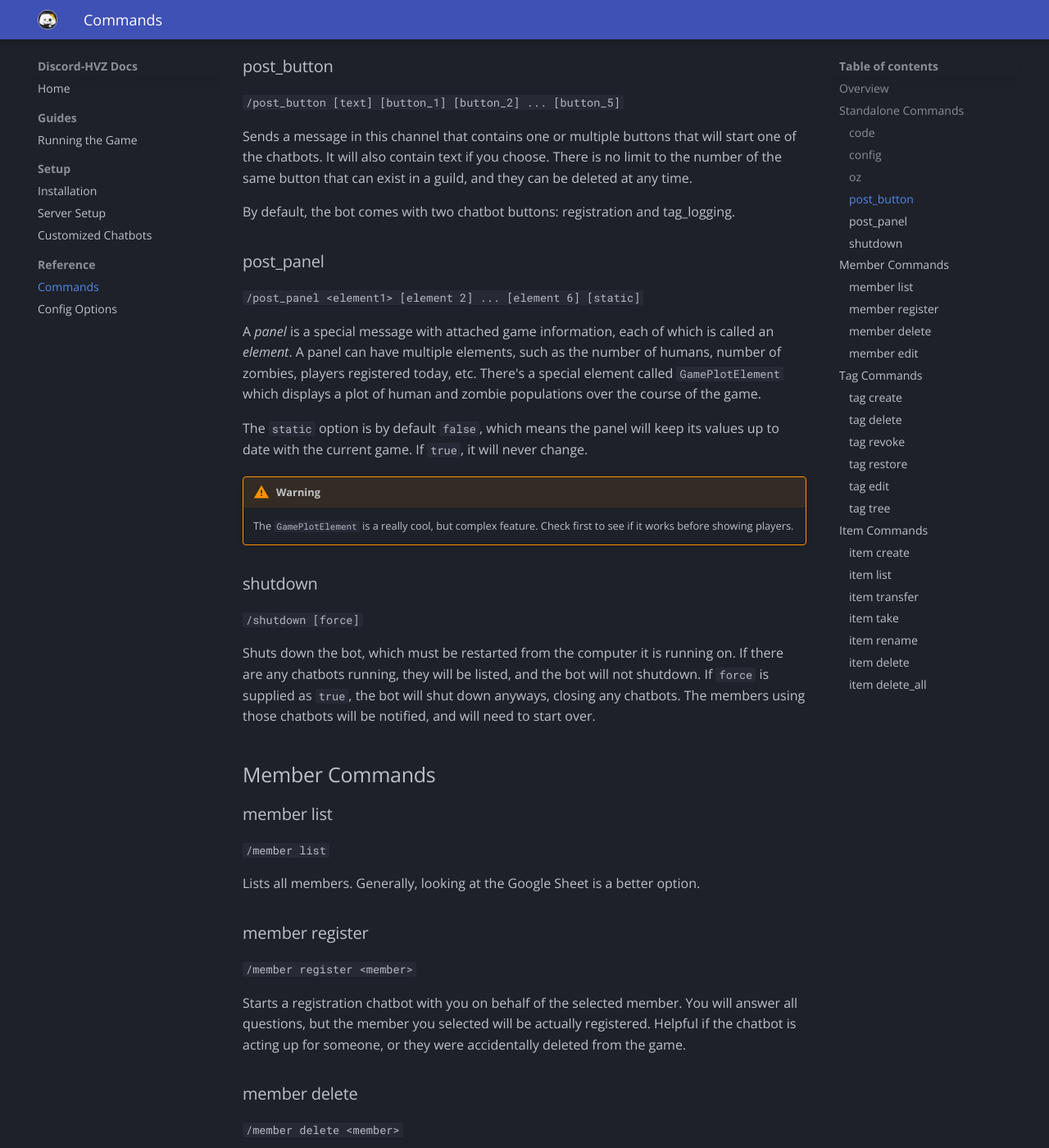
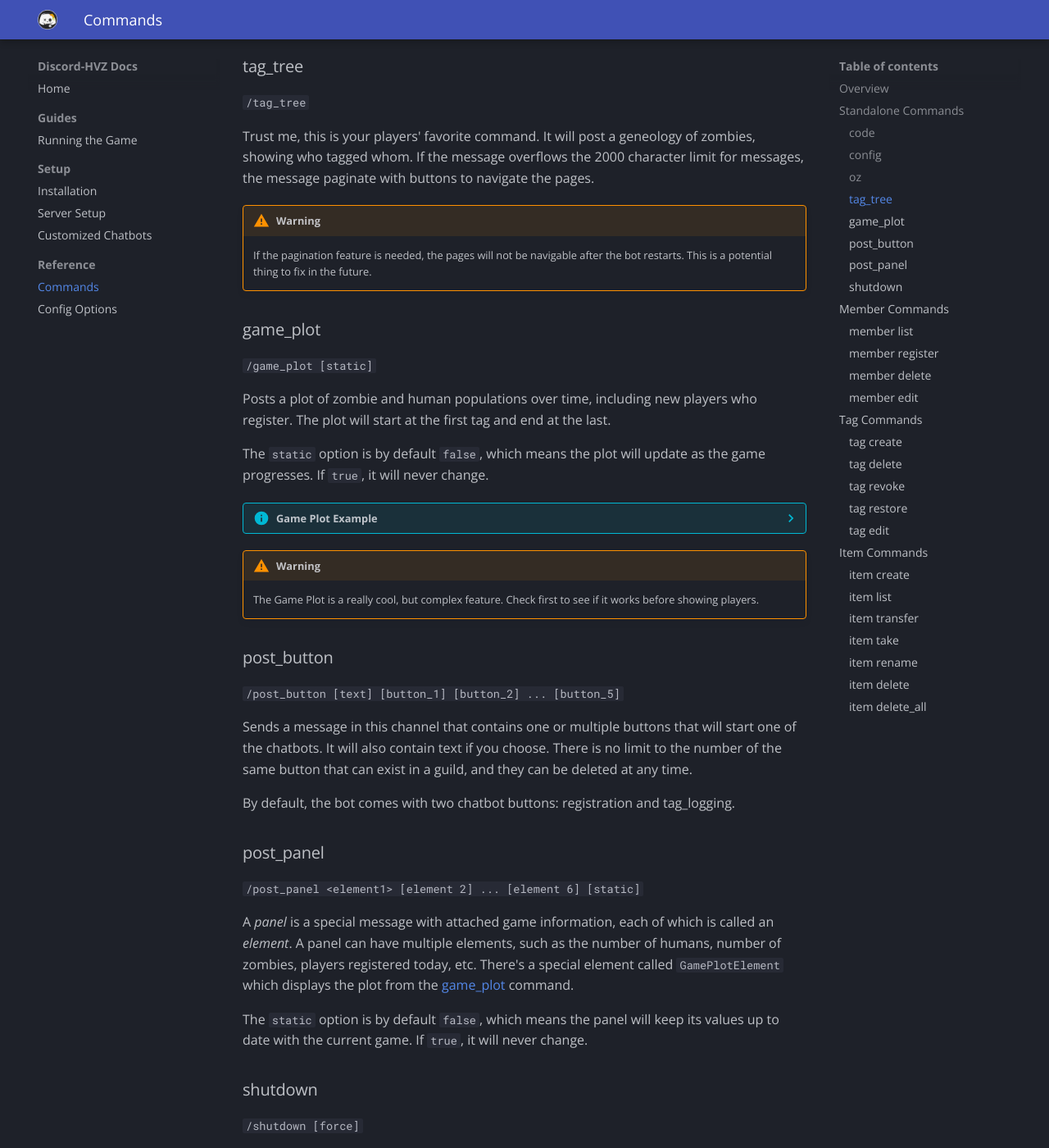
Before and after one commit to Conner-Anderson/discord-hvz-docs, an MkDocs documentation site: the page built from docs/commands.md, in a window 1280 px wide and 1400 px high, scrolled down 1508 px. Shown: the whole window at 82% size. Built offline with MkDocs 1.6.1 and Material for MkDocs 9.7.7, drawn with Linux system fonts in a browser that asks for light colours; the version menu is left out; some of the changed text lies outside the part shown.

```diff
--- a/docs/commands.md
+++ b/docs/commands.md
@@ -45,6 +45,27 @@ You don't need OZs to run the game. Manually giving a player (even a human) acce
 
 See the [silent-oz](../config_options/#silent-oz) config option.
 
+### tag_tree
+`/tag_tree`
+
+Trust me, this is your players' favorite command. It will post a geneology of zombies, showing who tagged whom. If the message overflows the 2000 character limit for messages, the message paginate with buttons to navigate the pages.
+
+!!! warning
+    If the pagination feature is needed, the pages will not be navigable after the bot restarts. This is a potential thing to fix in the future.
+
+### game_plot
+`/game_plot [static]`
+
+Posts a plot of zombie and human populations over time, including new players who register. The plot will start at the first tag and end at the last.
+
+The `static` option is by default `false`, which means the plot will update as the game progresses. If `true`, it will never change.
+
+??? info "Game Plot Example"
+    ![Example of a game plot over the course of a game.](img/game_plot_example.jpeg)
+
+!!! warning
+    The Game Plot is a really cool, but complex feature. Check first to see if it works before showing players.
+
 ### post_button
 `/post_button [text] [button_1] [button_2] ... [button_5]`
 
@@ -56,12 +77,9 @@ By default, the bot comes with two chatbot buttons: registration and tag_logging
 ### post_panel
 `/post_panel <element1> [element 2] ... [element 6] [static]`
 
-A *panel* is a special message with attached game information, each of which is called an *element*. A panel can have multiple elements, such as the number of humans, number of zombies, players registered today, etc. There's a special element called `GamePlotElement` which displays a plot of human and zombie populations over the course of the game.
+A *panel* is a special message with attached game information, each of which is called an *element*. A panel can have multiple elements, such as the number of humans, number of zombies, players registered today, etc. There's a special element called `GamePlotElement` which displays the plot from the [game_plot](#game_plot) command.
 
 The `static` option is by default `false`, which means the panel will keep its values up to date with the current game. If `true`, it will never change.
-
-!!! warning
-    The `GamePlotElement` is a really cool, but complex feature. Check first to see if it works before showing players.
 
 ### shutdown
 `/shutdown [force]`
@@ -78,15 +96,12 @@ Lists all members. Generally, looking at the Google Sheet is a better option.
 ### member register
 `/member register <member>`
 
-Starts a registration chatbot with you on behalf of the selected member. You will answer all questions, but the member you selected will be actually registered. Helpful if the chatbot is acting up for someone, or they were accidentally deleted from the game.
+Starts a registration chatbot with you on behalf of the selected member. You will answer all questions, but the member you selected will be actually registered. Helpful if the chatbot is acting up for someone, or they were accidentally deleted from the game. Will work even if [registration](../config_options/#registration) is disabled.
 
 ### member delete
 `/member delete <member>`
 
 Removes the selected member from the game. They remain on the server and in tag records, but are removed from as a member from the database and have their game roles revoked. Will probably mess up some game statistics...
-
-!!! bug
-    Cannot currently delete members no longer on the server.
 
 ### member edit
 `/member edit <member> <attribute> <value>`
@@ -106,7 +121,7 @@ An advanced command to directly edit a member in the database. You should consul
 ### tag create
 `/tag create <member>`
 
-Starts a tag logging chatbot with you on behalf of the selected member. You will answer all questions, but the member you selected will actually make the tag. Helpful if the chatbot is acting up for someone, or if they just can't get to a device.
+Starts a tag logging chatbot with you on behalf of the selected member. You will answer all questions, but the member you selected will actually make the tag. Helpful if the chatbot is acting up for someone, or if they just can't get to a device. Will work even if [tag_logging](../config_options/#tag_logging) is disabled.
 
 ### tag delete
 `/tag delete <tag_id>`
@@ -137,14 +152,6 @@ An advanced command to directly edit a tag in the database. You should consult t
 
 !!! warning
     This command does not yet support changing dates. It might work... but it might not. Use a database editor like [DB Browser for SQLite](https://sqlitebrowser.org/) to change dates until this feature is added.
-
-### tag tree
-`/tag tree`
-
-Trust me, this is your players' favorite command. It will post a geneology of zombies, showing who tagged whom. If the message overflows the 2000 character limit for messages, the message paginate with buttons to navigate the pages.
-
-!!! warning
-    If the pagination feature is needed, the pages will not be navigable after the bot restarts. This is a potential thing to fix in the future.
 
 
 ## Item Commands
--- a/docs/installation.md
+++ b/docs/installation.md
@@ -199,7 +199,7 @@ The interfaces on the following Google pages are big and complicated. Take your
 
 !!! bug
 		The Google login for Sheets will expire after a few days, even when running. That isn't supposed to happen unless the bot is offline for days.
-		In the meantime, reboot the bot daily to stay logged in.
+		Until this bug is fixed, reboot the bot daily to stay logged in.
 
 
 ## Final Steps
@@ -216,3 +216,25 @@ Set the timezone *the game* is taking place in for the [timezone](../config_opti
 Now the time has come to start the bot for real. After you do, check if it spits out any alarming errors. If so, scroll up and check that you did everything.
 
 There's still more to do before starting a game of HvZ, so continue to [Server Setup](../server_setup).
+
+## Updating
+
+To update the bot to a new version, follow the instructions for your installation method below.
+
+??? Tip "Express Install"
+	1. Backup your installation in case something goes wrong.
+	1. Download the Express Install .zip from [Releases](https://github.com/Conner-Anderson/discord-hvz/releases) and unzip it somewhere. Copy the `.exe` file from there to your existing installation, overwriting.
+	1. Read the changelog for the version you want in [Releases](https://github.com/Conner-Anderson/discord-hvz/releases) and any between it and your current version. In the **Breaking Changes** sections, read the notes. This will tell you if you need to change any other files before starting your bot. For example, if there was a *breaking change* to `config.yml`, you'll need to either fix yours, or add your information to the new file.
+
+
+??? Warning "Advanced Install"
+	1. Backup your installation in case something goes wrong.
+	1. Download the source code .zip from [Releases](https://github.com/Conner-Anderson/discord-hvz/releases) and unzip it somewhere. Copy all files from the new folder to your existing installation, overwriting, except for these files:
+		- .env
+		- config.yml
+		- credentials.json
+		- hvzdb.db
+		- scripts.yml
+		- token.json
+		- any other file you've customized
+	1. Read the changelog for the version you want in [Releases](https://github.com/Conner-Anderson/discord-hvz/releases) and any between it and your current version. In the **Breaking Changes** sections, read the notes. This will tell you if you need to change any other files before starting your bot. For example, if there was a *breaking change* to `config.yml`, you'll need to either fix yours, or add your information to the new file.
--- a/mkdocs.yml
+++ b/mkdocs.yml
@@ -1,4 +1,6 @@
 site_name: Discord-HVZ Docs
+remote_branch: gh-pages
+remote_name: origin
 
 nav:
   - Home: index.md
@@ -15,6 +17,7 @@ nav:
 
 theme:
   name: material
+  custom_dir: overrides
   logo: img/avatar.png
   font:
     text: Open Sans
--- /dev/null
+++ b/overrides/main.html
@@ -0,0 +1,8 @@
+{% extends "base.html" %}
+
+{% block outdated %}
+  You're not viewing the latest version.
+  <a href="{{ '../' ~ base_url }}">
+    <strong>Click here to go to latest.</strong>
+  </a>
+{% endblock %}
```
Also changed, not shown: docs/running_the_game.md (+1 -1 lines), docs/img/game_plot_example.jpeg (added), 1 other file.
